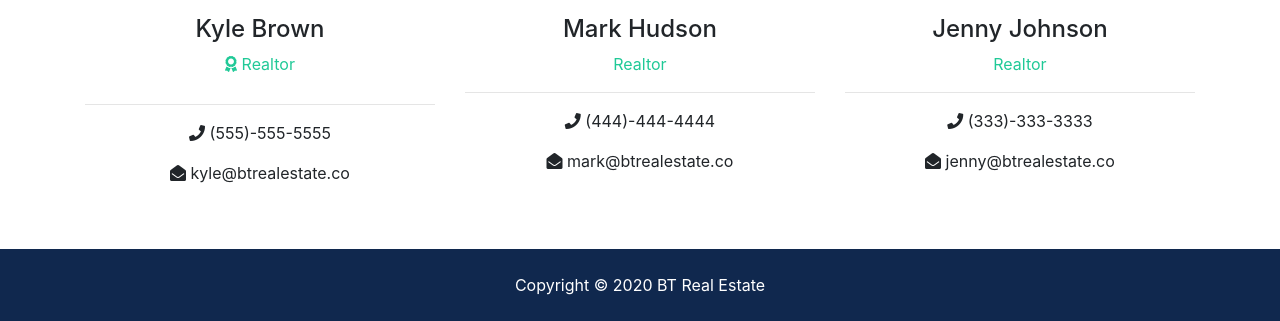
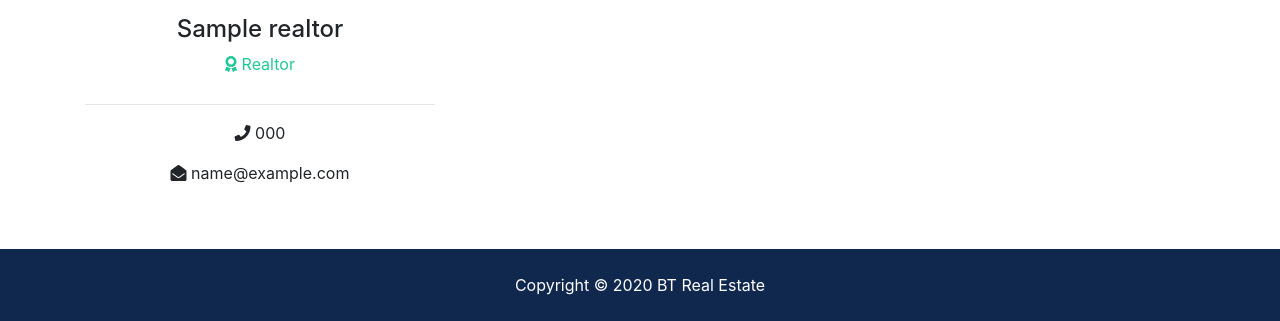
Before and after one commit to adityamahapatra/realty-app, a Django app: page /about in a window 1280 px wide. Shown: the part 1717-2038 px from the top of the page. Run offline with Django 3.2, Linux system fonts and the light colour scheme; tables that the repository leaves empty hold one stand-in row (values such as "Sample post"); grey boxes marked "Sample" are stand-in pictures; parts of the project's set-up code (start-up, migrations or seed data) failed here and were passed over; some libraries are stand-ins or nearby versions.

Commit message:
Make the about page content dynamic.

```diff
--- a/pages/views.py
+++ b/pages/views.py
@@ -2,6 +2,7 @@ from django.shortcuts import render
 from django.http import HttpResponse
 
 from listings.models import Listing
+from realtors.models import Realtor
 
 
 # Create your views here.
@@ -17,4 +18,15 @@ def index(request) -> HttpResponse:
 
 
 def about(request) -> HttpResponse:
-    return render(request, "pages/about.html")
+    # Get all the realtors
+    realtors = Realtor.objects.order_by("-hire_date")
+
+    # Get the MVP
+    mvp_realtors = Realtor.objects.all().filter(is_mvp=True)
+
+    context = {
+        "realtors": realtors,
+        "mvp_realtors": mvp_realtors,
+    }
+
+    return render(request, "pages/about.html", context)
--- a/templates/pages/about.html
+++ b/templates/pages/about.html
@@ -43,17 +43,25 @@
                     commodi id libero eveniet harum perferendis laborum molestias quia.</p>
             </div>
             <div class="col-md-4">
+                {% if mvp_realtors %}
+                {% for mvp_realtor in mvp_realtors%}
                 <div class="card">
-                    <img class="card-img-top" src="assets/img/realtors/kyle.jpg" alt="Seller of the month">
+                    <img class="card-img-top" src="{{mvp_realtor.photo.url}}" alt="Seller of the month">
                     <div class="card-body">
                         <h5 class="card-title">Seller Of The Month</h5>
-                        <h6 class="text-secondary">Kyle Brown</h6>
+                        <h6 class="text-secondary">{{mvp_realtor.name}}</h6>
                         <p class="card-text">Lorem ipsum dolor sit amet consectetur adipisicing elit. Omnis nesciunt
                             amet, illo itaque similique repellat.
                             content.
                         </p>
                     </div>
                 </div>
+                {% endfor %}
+                {% else %}
+                <div class="col-md-12">
+                    <p>No seller of the month selected for this month</p>
+                </div>
+                {% endif %}
             </div>
         </div>
     </div>
@@ -64,7 +72,7 @@
     <h2 class="display-4">We Work For You</h2>
     <h4>Lorem ipsum dolor sit amet consectetur adipisicing elit. Autem velit aperiam, unde aliquid at similique!</h4>
     <hr>
-    <a href="listings.html" class="btn btn-secondary text-white btn-lg">View Our Featured Listings</a>
+    <a href="{% url 'listings' %}" class="btn btn-secondary text-white btn-lg">View Our Featured Listings</a>
 </section>
 
 <!-- Team -->
@@ -72,46 +80,28 @@
     <div class="container">
         <h2 class="text-center">Our Team</h2>
         <div class="row text-center">
+            {% if realtors %}
+            {% for realtor in realtors %}
             <div class="col-md-4">
-                <img src="assets/img/realtors/kyle.jpg" alt="" class="rounded-circle mb-3">
-                <h4>Kyle Brown</h4>
+                <img src="{{realtor.photo.url}}" alt="No photo uploaded" class="rounded-circle mb-3">
+                <h4>{{realtor.name}}</h4>
                 <p class="text-success">
                     <i class="fas fa-award text-success mb-3"></i> Realtor
                 </p>
                 <hr>
                 <p>
-                    <i class="fas fa-phone"></i> (555)-555-5555
+                    <i class="fas fa-phone"></i> {{realtor.phone}}
                 </p>
                 <p>
-                    <i class="fas fa-envelope-open"></i> kyle@btrealestate.co
+                    <i class="fas fa-envelope-open"></i> {{realtor.email}}
                 </p>
             </div>
-
-            <div class="col-md-4">
-                <img src="assets/img/realtors/mark.jpg" alt="" class="rounded-circle mb-3">
-                <h4>Mark Hudson</h4>
-                <p class="text-success">Realtor</p>
-                <hr>
-                <p>
-                    <i class="fas fa-phone"></i> (444)-444-4444
-                </p>
-                <p>
-                    <i class="fas fa-envelope-open"></i> mark@btrealestate.co
-                </p>
+            {% endfor %}
+            {% else %}
+            <div class="col-md-12">
+                <p>No Realtors Registered</p>
             </div>
-
-            <div class="col-md-4">
-                <img src="assets/img/realtors/jenny.jpg" alt="" class="rounded-circle mb-3">
-                <h4>Jenny Johnson</h4>
-                <p class="text-success">Realtor</p>
-                <hr>
-                <p>
-                    <i class="fas fa-phone"></i> (333)-333-3333
-                </p>
-                <p>
-                    <i class="fas fa-envelope-open"></i> jenny@btrealestate.co
-                </p>
-            </div>
+            {% endif %}
         </div>
     </div>
 </section>
```
